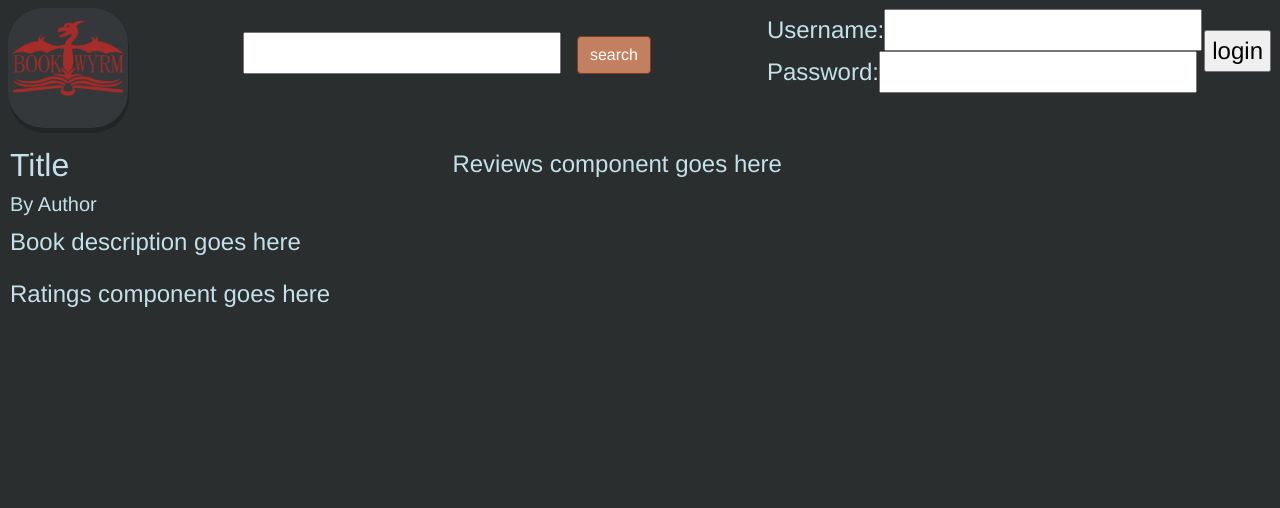
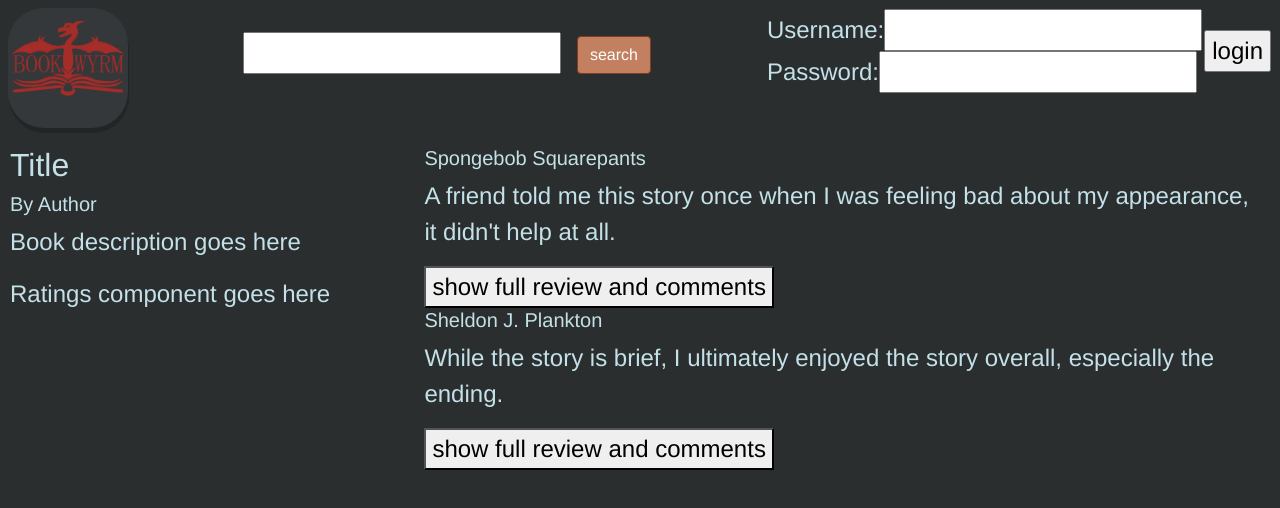
Before and after one commit to gurtejboparai/bookwyrm, a Vue app in the folder bookwyrm_frontend/: page /detail in a window 1280 px wide. Shown: the top 508 px of the page. Built offline with nearby package versions, Linux system fonts and the light colour scheme.

Commit message:
Created the review component and some front end functionality. Does not interact with the middleware so far.

```diff
--- /dev/null
+++ b/bookwyrm_frontend/src/components/review_component.vue
@@ -0,0 +1,54 @@
+<template>
+    <div class="container">
+        <div class="focused_view" v-if="focused">
+            <div>
+                <h5>{{topic.author}}</h5>
+                <p>{{topic.description}}</p>
+                <button v-on:click="hide_detail()">show all reviews</button>
+            </div>
+        </div>
+        <div class="list_view" v-else>
+            <div v-for="review in reviews" v-bind:key="review.name">
+                <h5>{{review.author}}</h5>
+                <p>{{review.description}}</p>
+                <button v-on:click="show_detail(review)">show full review and comments</button>
+            </div>
+        </div>
+    </div>
+</template>
+
+<script>
+    export default{
+        name:'review_component',
+        data() {
+            return {
+                focused:false,
+                topic:null,
+                //Contains hard coded test data for now
+                reviews:[
+                    {name:'theUglyBarnacle/Spongebob',
+                    author:'Spongebob Squarepants',
+                    description:'A friend told me this story once when I was feeling bad about my appearance, it didn\'t help at all.',
+                    comment_list:{},
+                    annonymous:true},
+                    {name:'theUglyBarnacle/Plankton',
+                    author:'Sheldon J. Plankton',
+                    description:'While the story is brief, I ultimately enjoyed the story overall, especially the ending.',
+                    comment_list:{},
+                    annonymous:false}
+                ]
+            }
+        },
+        methods: {
+            show_detail(review){
+                this.topic=review
+                this.focused=true
+            },
+            hide_detail(){
+                this.focused=false
+                this.topic=null
+            }
+
+        },
+    }
+</script>
--- a/bookwyrm_frontend/src/views/BookDetail.vue
+++ b/bookwyrm_frontend/src/views/BookDetail.vue
@@ -21,7 +21,7 @@
 
       <div id="right_side">
         <div id="reviews_block">
-          <p>Reviews component goes here</p>
+          <Review_component/>
         </div>
       </div>
     </div>
@@ -30,20 +30,19 @@
 </template>
 
 <script>
-
+import Review_component from '@/components/review_component.vue'
 export default {
-  name: 'Book Detail',
-  data(){
-    return{
-      book_name:"Title",
-      book_author:"Author",
-      book_description:"Book description goes here",
-      book_ratings:{},
-      book_reviews:{}
-    }
-
-
-  }
+    name: "Book Detail",
+    data() {
+        return {
+            book_name: "Title",
+            book_author: "Author",
+            book_description: "Book description goes here",
+            book_ratings: {},
+            book_reviews: {}
+        };
+    },
+    components: { Review_component }
 }
 </script>
 
```
Also changed, not shown: 1 other file (tests, documents, lock files or other folders).
